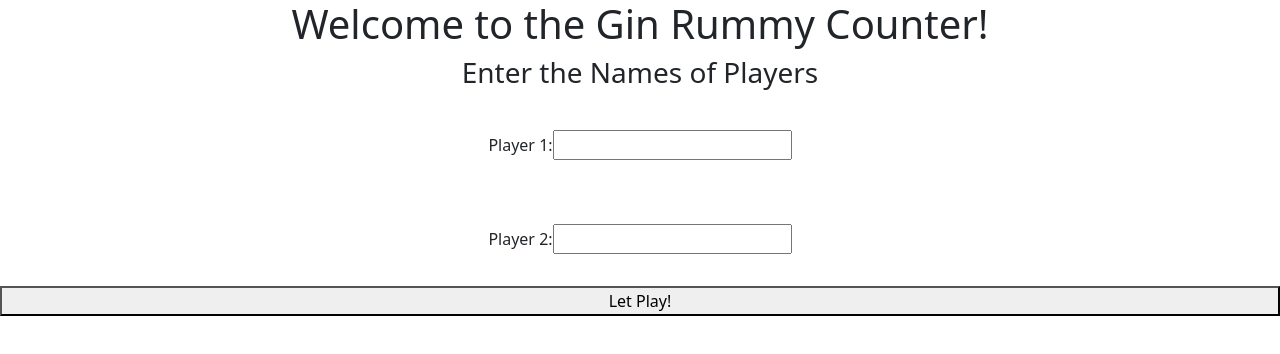
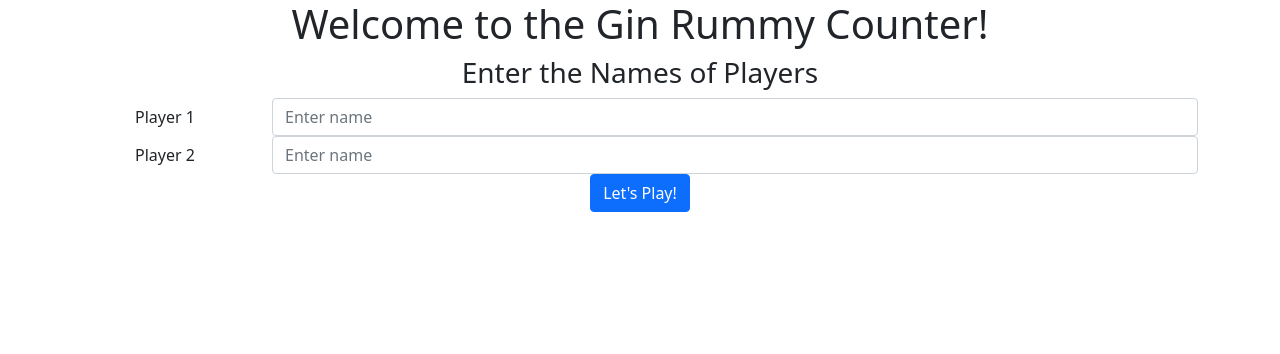
Before and after one commit to web1221/Gin-Rummy-Score-Keeper, a Next.js app: page / in a window 1280 px wide. Shown: the top 354 px of the page. Built offline with nearby package versions, Linux system fonts and the light colour scheme.

Commit message:
updating forms to have bootstrap from component

```diff
--- a/components/NameForms.js
+++ b/components/NameForms.js
@@ -1,5 +1,7 @@
 import React, {useState} from 'react';
 import styles from '../styles/NameForms.module.css'
+import {Container, Form, Button, Row, Col} from 'react-bootstrap';
+
 
 export default function NameForms(props) {
     const onSubmit = (event) => {
@@ -7,22 +9,29 @@ export default function NameForms(props) {
         props.setShowNameInputs(false)
     }
     return (
+    <Container>
       <div className={styles.container}>
         <header><h1>Welcome to the Gin Rummy Counter!</h1></header>
-        <section>
             <h3>Enter the Names of Players</h3>
-            <form className={styles.formContainer}>
-                <label className={styles.label}>
-                    Player 1:
-                    <input type="text" name="name" onChange={(event) => props.setPlayer1Name(event.target.value)}/>
-                </label>
-                <label className={styles.label}>
-                    Player 2:
-                    <input onChange={(event) => props.setPlayer2Name(event.target.value)} type="text" name="name" />
-                </label>
-                <button onClick={onSubmit} type='submit'>Let Play!</button>
-            </form>
-        </section>
-      </div>
+
+            <Form>
+                <Form.Group as={Row}>
+                    <Form.Label column sm="2">Player 1</Form.Label>
+                    <Col sm="10">
+                        <Form.Control onChange={(event) => props.setPlayer1Name(event.target.value)} type="text" placeholder="Enter name" />
+                    </Col>
+                </Form.Group>
+                <Form.Group as={Row}>
+                    <Form.Label column sm="2">Player 2</Form.Label>
+                    <Col sm="10">
+                        <Form.Control onChange={(event) => props.setPlayer2Name(event.target.value)} type="text" placeholder="Enter name" />
+                    </Col>
+                </Form.Group>
+                <Button onClick={onSubmit} variant="primary" type="submit">
+                    Let's Play!
+                </Button>
+            </Form>
+            </div>
+    </Container>
     );
   }
```
